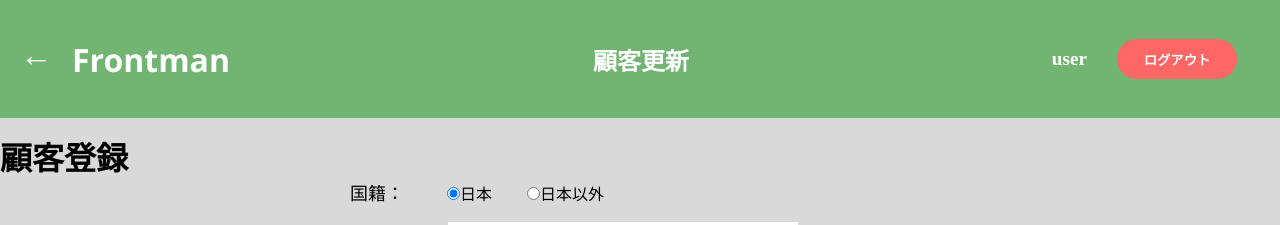
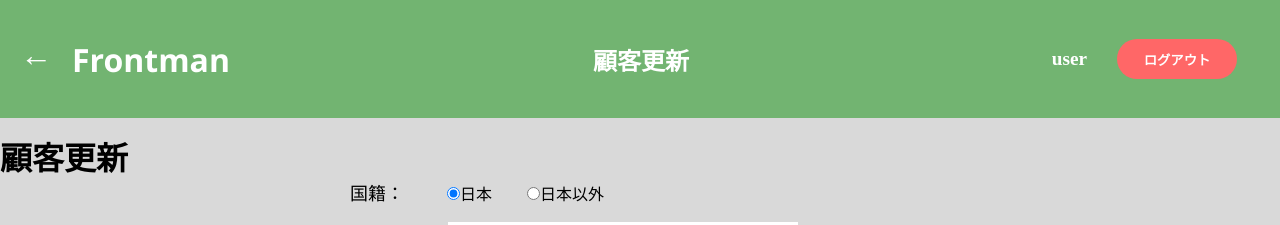
Before and after one commit to Rion0919/frontman, a Next.js app: page /customer/updatecustomer in a window 1280 px wide. Shown: the top 225 px of the page. Built offline with nearby package versions, Linux system fonts and the light colour scheme; no server answers; the database is empty; sample sign-in values are in the browser's storage.

Commit message:
chenged readme & customer page

```diff
--- a/src/pages/customer/updatecustomer.js
+++ b/src/pages/customer/updatecustomer.js
@@ -211,7 +211,7 @@ export default function AddCustomer() {
     <Layout>
       <Header user={route.query.loginId} back title="顧客更新" />
       <div className={styles.container}>
-        <h1>顧客登録</h1>
+        <h1>顧客更新</h1>
         <div className={styles.formContainer}>
           <div className={styles.inputStyle}>
             <span>国籍：</span>
```
Also changed, not shown: README.txt.
